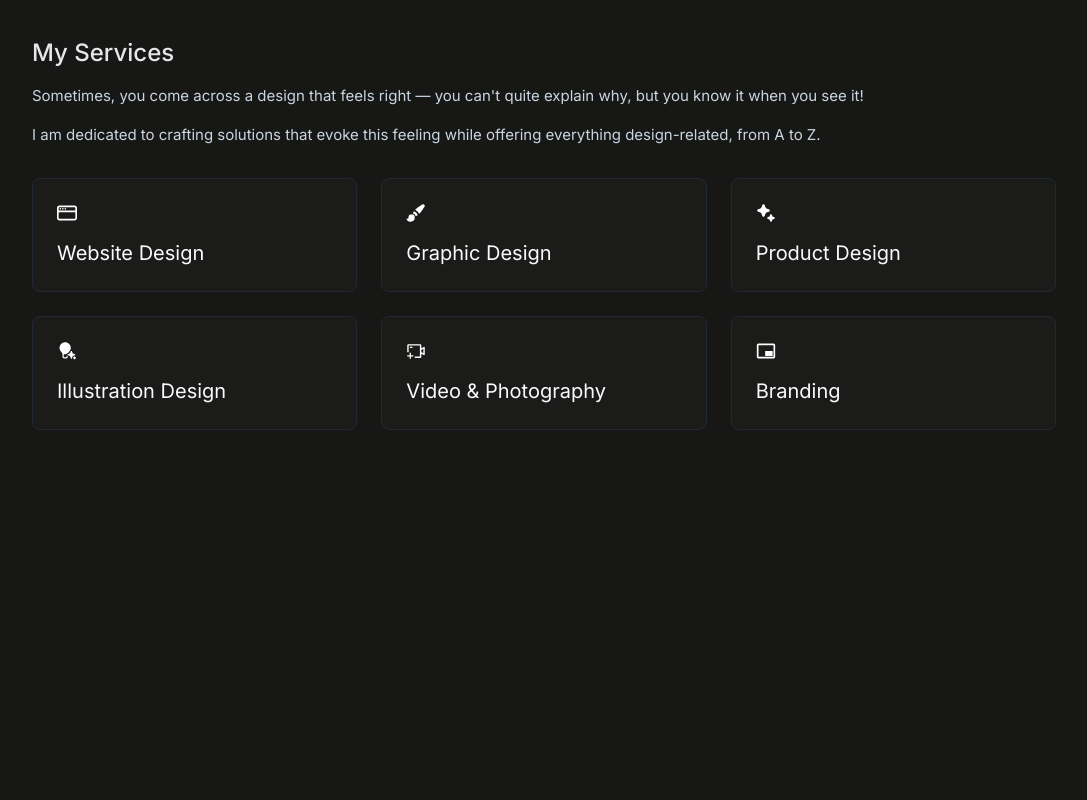
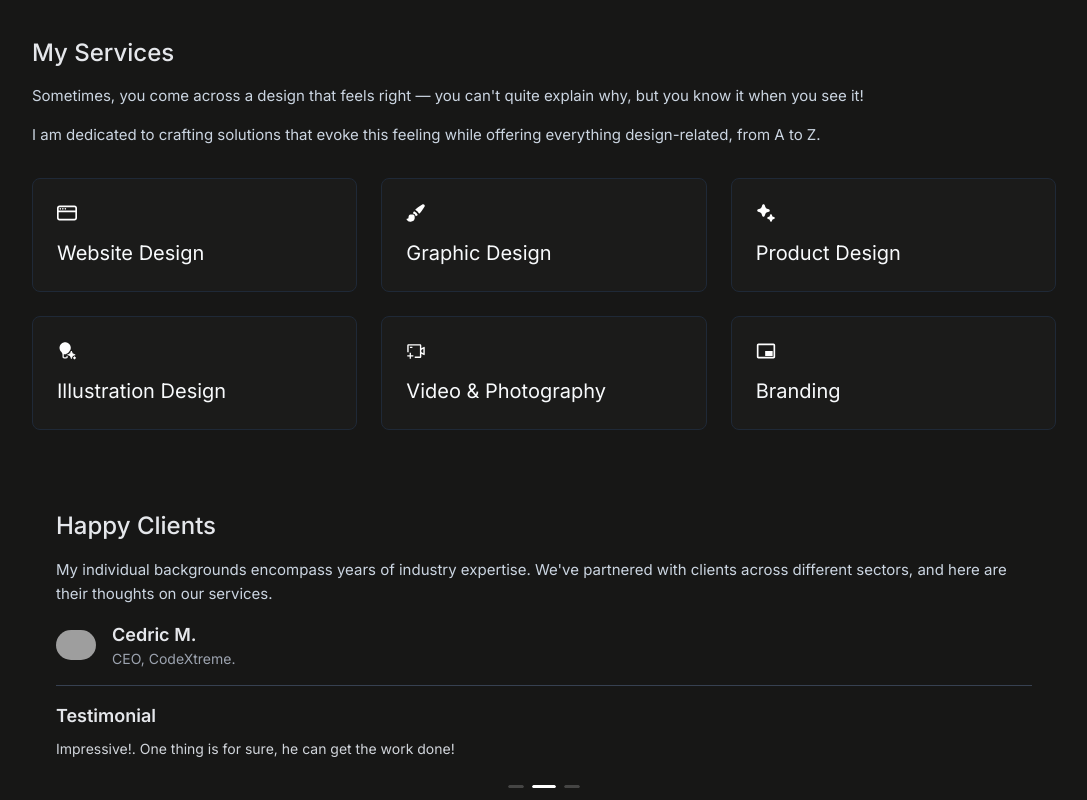
Before and after one commit to Simeon-Azeh/simeonportfolio, a React (Vite) app: page / in a window 1280 px wide. Shown: the part 1935-2735 px from the top of the page, without its empty margins (96-1183 px from the left). Before the commit the page ends 2405 px from the top, so only its background shows below. Built offline with nearby package versions, Linux system fonts and the light colour scheme; grey boxes are pictures that could not be loaded.

Commit message:
done with testimonial

```diff
--- a/package.json
+++ b/package.json
@@ -17,6 +17,7 @@
     "react-dom": "^18.3.1",
     "react-flags-select": "^2.2.3",
     "react-icons": "^5.2.1",
+    "react-responsive-carousel": "^3.2.23",
     "react-router-dom": "^6.25.1"
   },
   "devDependencies": {
--- /dev/null
+++ b/src/components/Testimonial.jsx
@@ -0,0 +1,63 @@
+import React from 'react';
+import { Carousel } from 'antd';
+
+
+const testimonials = [
+  {
+    name: 'James Kakisingi',
+    position: 'CEO, Urega Foundation Netherlands.',
+    image: 'https://png.pngtree.com/png-vector/20240518/ourlarge/pngtree-african-american-male-avatar-png-image_12480657.png',
+    text: 'Simeon has been truly dedicated, he puts in all the effort to building our brand!'
+  },
+  {
+    name: 'Cedric M.',
+    position: 'CEO, CodeXtreme.',
+    image: 'https://png.pngtree.com/png-vector/20240518/ourlarge/pngtree-african-american-male-avatar-png-image_12480657.png',
+    text: 'Impressive!. One thing is for sure, he can get the work done!'
+  },
+  {
+    name: 'Z. Prime',
+    position: 'CEO, Multiprime.',
+    image: 'https://png.pngtree.com/png-vector/20240518/ourlarge/pngtree-african-american-male-avatar-png-image_12480657.png',
+    text: 'Impressive!. One thing is for sure, he can get the work done!'
+  },
+  // Add more testimonials as needed
+];
+
+function TestimonialCard({ name, position, image, text }) {
+  return (
+    <div className=' w-full md:w-4/5 mx-auto my-10 font-inter px-6'>
+      <h2 className='text-2xl font-medium  text-[#414760] dark:text-gray-200 '>Happy Clients</h2>
+      <p className='text-[15px] dark:text-slate-300 text-[#6b7280] my-4 '>My individual backgrounds encompass years of industry expertise. We've partnered with clients across different sectors, and here are their thoughts on our services.</p>
+         <div className="  font-inter">
+      <div className="flex items-center mb-4">
+        <div className='w-10 mr-4'>
+        <img src={image} alt={name} className="w-full h-auto rounded-full object-contain filter grayscale mr-4" />
+        </div>
+        <div>
+          <h3 className="text-lg font-semibold dark:text-gray-200">{name}</h3>
+          <p className="text-sm text-gray-500 dark:text-gray-400">{position}</p>
+        </div>
+      </div>
+      <hr className="my-4 dark:border-gray-700 dark:border-solid" />
+      <h4 className="text-lg font-semibold mb-2 dark:text-gray-200">Testimonial</h4>
+      <p className="text-gray-700 dark:text-gray-300">{text}</p>
+    </div>
+    </div>
+
+  );
+}
+
+function Testimonial() {
+  return (
+    <div className="bg-white dark:bg-dark-body">
+      <Carousel autoplay>
+        {testimonials.map((testimonial, index) => (
+          <TestimonialCard key={index} {...testimonial} />
+        ))}
+      </Carousel>
+    </div>
+  );
+}
+
+export default Testimonial;
--- a/src/pages/Home.jsx
+++ b/src/pages/Home.jsx
@@ -6,6 +6,7 @@ import SubHero from '../components/SubHero'
 import MyWork from '../components/MyWork'
 import WhyMe from '../components/WhyMe'
 import Services from '../components/Services'
+import Testimonial from '../components/Testimonial'
 
 function Home() {
   return (
@@ -32,6 +33,9 @@ function Home() {
         <div>
           <Services />
         </div>
+        <div>
+          <Testimonial />
+        </div>
     </div>
   )
 }
```
Also changed, not shown: 1 other file (tests, documents, lock files or other folders).
